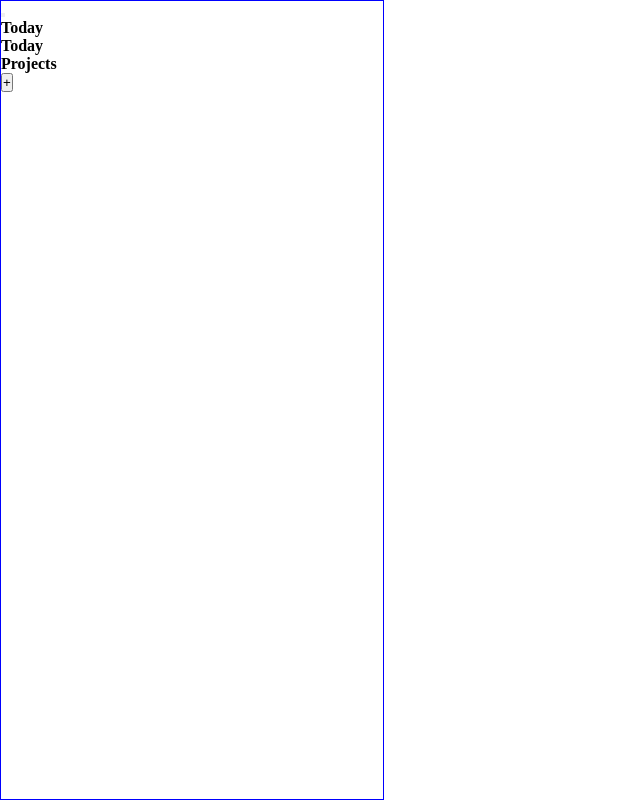
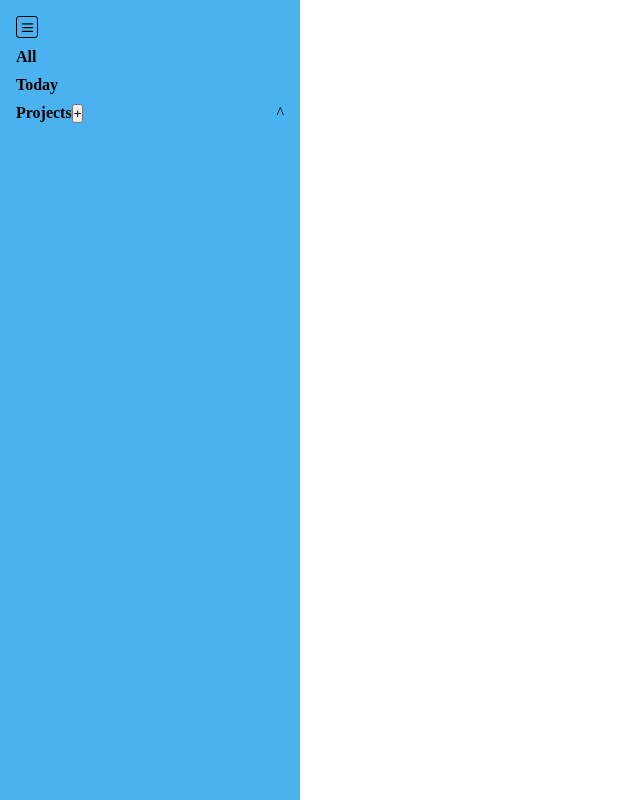
Before and after one commit to EL101/todo-list, a website built with webpack: page src/template.html in a window 1280 px wide. Shown: the whole page, without its empty margins (0-640 px from the left). Built offline with nearby package versions, Linux system fonts and the light colour scheme.

Commit message:
Work on sidebar collapse

```diff
--- a/src/index.ts
+++ b/src/index.ts
@@ -1 +1,7 @@
 import "./styles.css"
+
+const sidebar = document.querySelector(".sidebar");
+const sidebar_collapse_button = document.querySelector(".sidebar-collapse-button");
+sidebar_collapse_button?.addEventListener("click", e => {
+    sidebar?.classList.toggle("collapsed");
+});
--- a/src/styles.css
+++ b/src/styles.css
@@ -3,7 +3,9 @@
     padding: 0;
     box-sizing: border-box;
 }
+:root {
 
+}
 html, body {
     height: 100%;
     width: 100%;
@@ -14,6 +16,65 @@ body {
 
 .sidebar {
     height: 100%;
-    width: 30vw;
-    border: 1px solid blue;
+    width: clamp(200px, 30vw, 300px);
+    display: flex;
+    flex-direction: column;
+    padding: 1rem;
+    gap: 10px;
+    transition: width 0.3s, padding 0.3s, background-color 0.3s ease-out;
+    position: relative;
+    background-color: rgb(74, 178, 239);
 }
+.sidebar.collapsed {
+    width: 35px;
+    overflow: hidden;
+    padding-left: 5px;
+    padding-right: 5px;
+    background-color: transparent;
+}
+
+.sidebar-collapse-button {
+    background-color: transparent;
+    border: none;
+    cursor: pointer;
+    padding: 10px;
+    border-radius: 3px;
+    width: 5px;
+    height: 5px;
+    display: flex;
+    align-items: center;
+    justify-content: center;
+    border: 1px solid black;
+}
+.sidebar-collapse-button > img {
+    width: 15px;
+    height: 15px;
+}
+.sidebar-collapse-button:hover {
+    background-color: rgba(128, 128, 128, 0.226);
+}
+
+.sidebar-collapse-button:active {
+    background-color: rgba(53, 53, 53, 0.226);
+
+}
+.sidebar-sections {
+    display: flex;
+    flex-direction: column;
+    gap: 10px;
+    transition: opacity 0.3s, gap 0.3s;
+}
+.sidebar.collapsed > .sidebar-sections {
+    opacity: 0;
+    gap: 40px;
+    pointer-events: none;
+}
+.projects-header {
+    display: flex;
+    width: 100%;
+
+}
+
+.collapse-projects-indicator {
+    margin-left: auto;
+}
--- a/src/template.html
+++ b/src/template.html
@@ -8,11 +8,13 @@
   <body>
     <div class="sidebar">
         <div class="sidebar-header">
-            <button class="sidebar-collapse-button"></button>
+            <button class="sidebar-collapse-button">
+                <img src="img/menu.svg" width="15px">
+            </button>
         </div>
         <div class="sidebar-sections">
             <div class="all-section">
-                <h4>Today</h4>
+                <h4>All</h4>
             </div>
             <div class="today-section">
                 <h4>Today</h4>
@@ -21,7 +23,7 @@
                 <div class="projects-header">
                     <h4>Projects</h4>
                     <button class="add-projects">+</button>
-                    <div class="collapse-projects-indicator"></div>
+                    <div class="collapse-projects-indicator">^</div>
                 </div>
             </div>
         </div>
```
Also changed, not shown: src/img/menu.svg (added).
